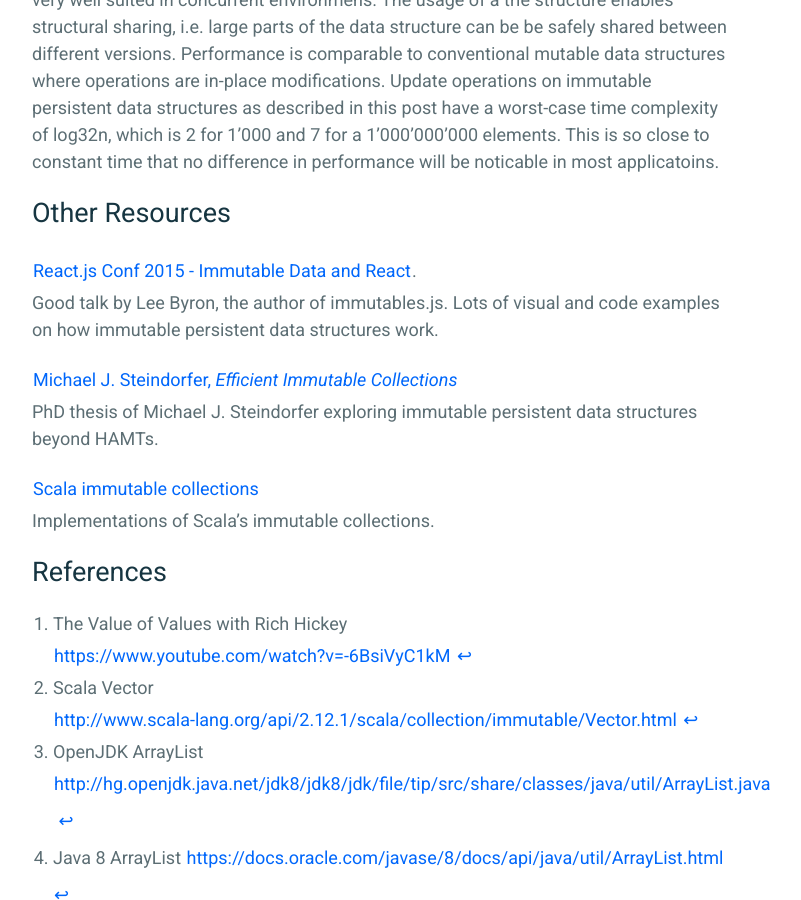
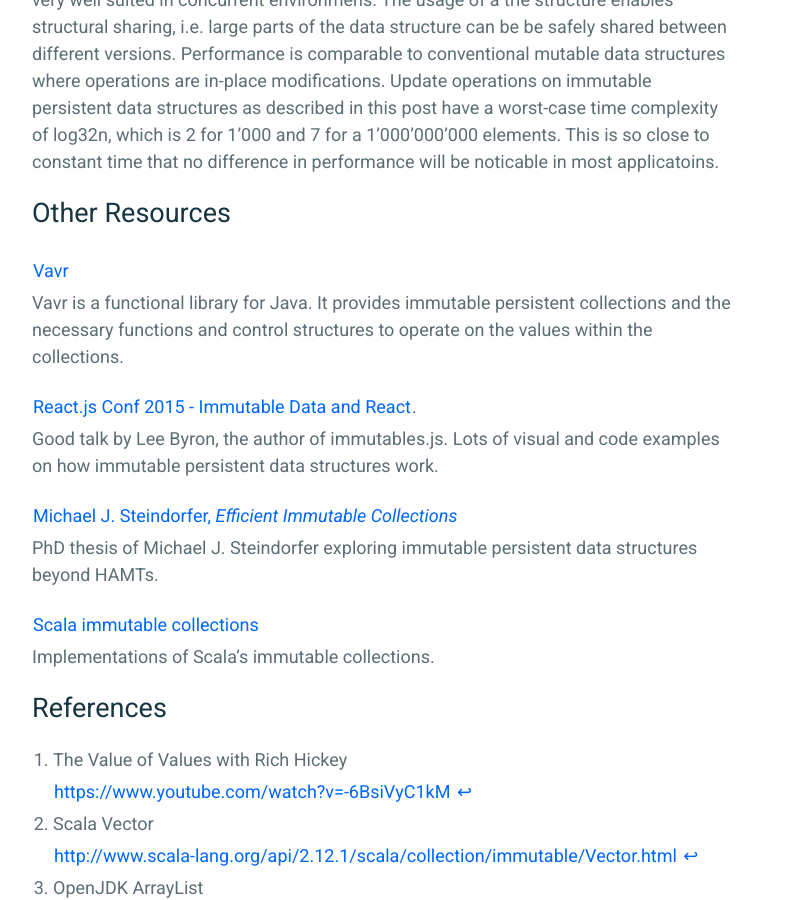
Before and after one commit to roberterdin/roberterdin.github.io, a Jekyll site: the page built from _posts/2017-09-21-immutable-persistent-data-structures.md, in a window 1280 px wide and 900 px high, scrolled down 9438 px. Shown: the whole window, without its empty margins (258-1059 px from the left). Built offline with Jekyll 4.4.1, drawn with Linux system fonts in a browser that asks for light colours.

Commit message:
added Vavr to other resources

```diff
--- a/_posts/2017-09-21-immutable-persistent-data-structures.md
+++ b/_posts/2017-09-21-immutable-persistent-data-structures.md
@@ -137,6 +137,10 @@
 
 
 # Other Resources
+
+[Vavr](http://www.vavr.io/)
+Vavr is a functional library for Java. It provides immutable persistent collections and the necessary functions and control structures to operate on the values within the collections.
+
 [React.js Conf 2015 - Immutable Data and React](https://www.youtube.com/watch?v=I7IdS-PbEgI&feature=youtu.be).
 Good talk by Lee Byron, the author of immutables.js. Lots of visual and code examples on how immutable persistent data structures work.
 
```
Also changed, not shown: 2 other files.
